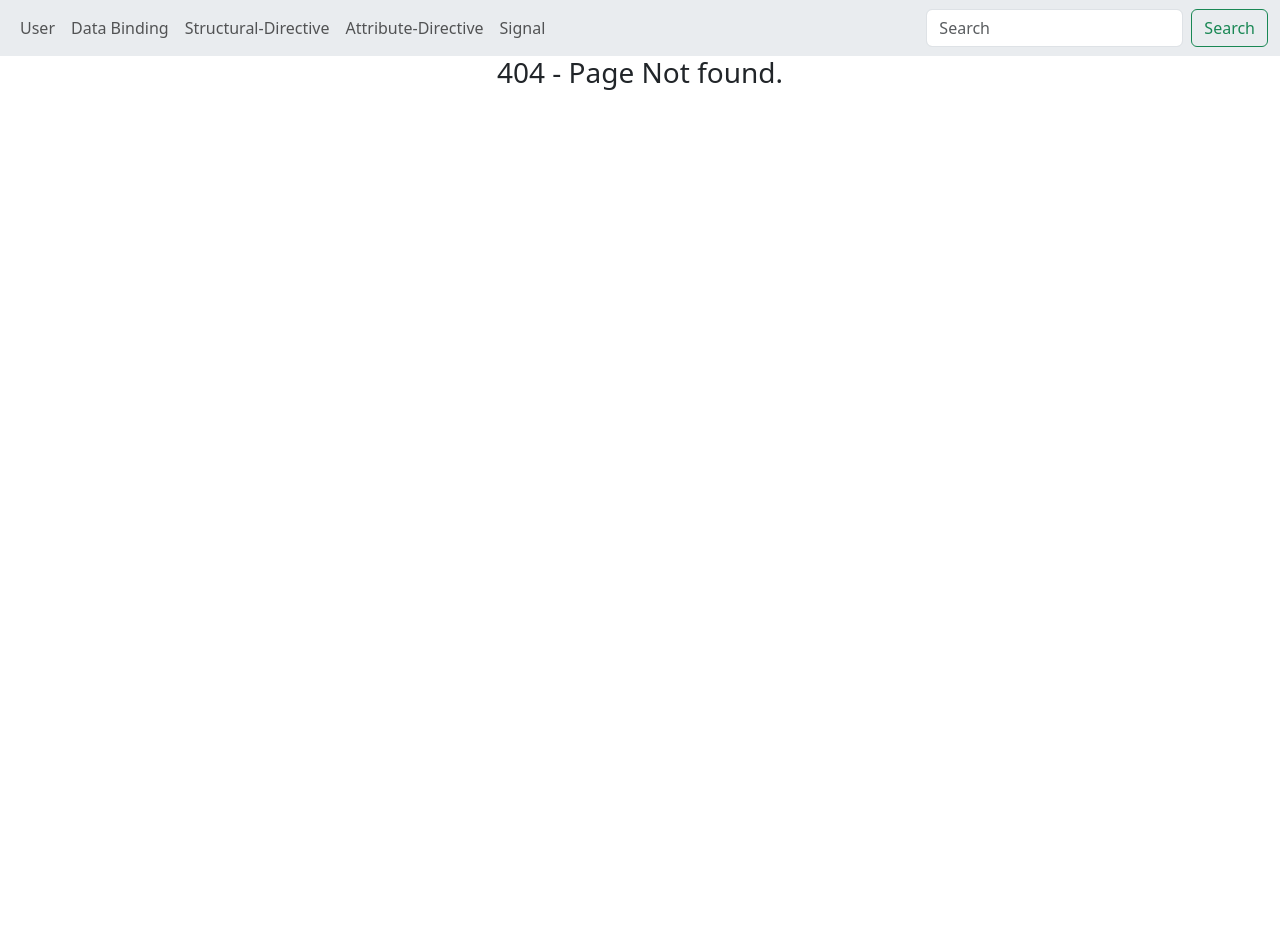
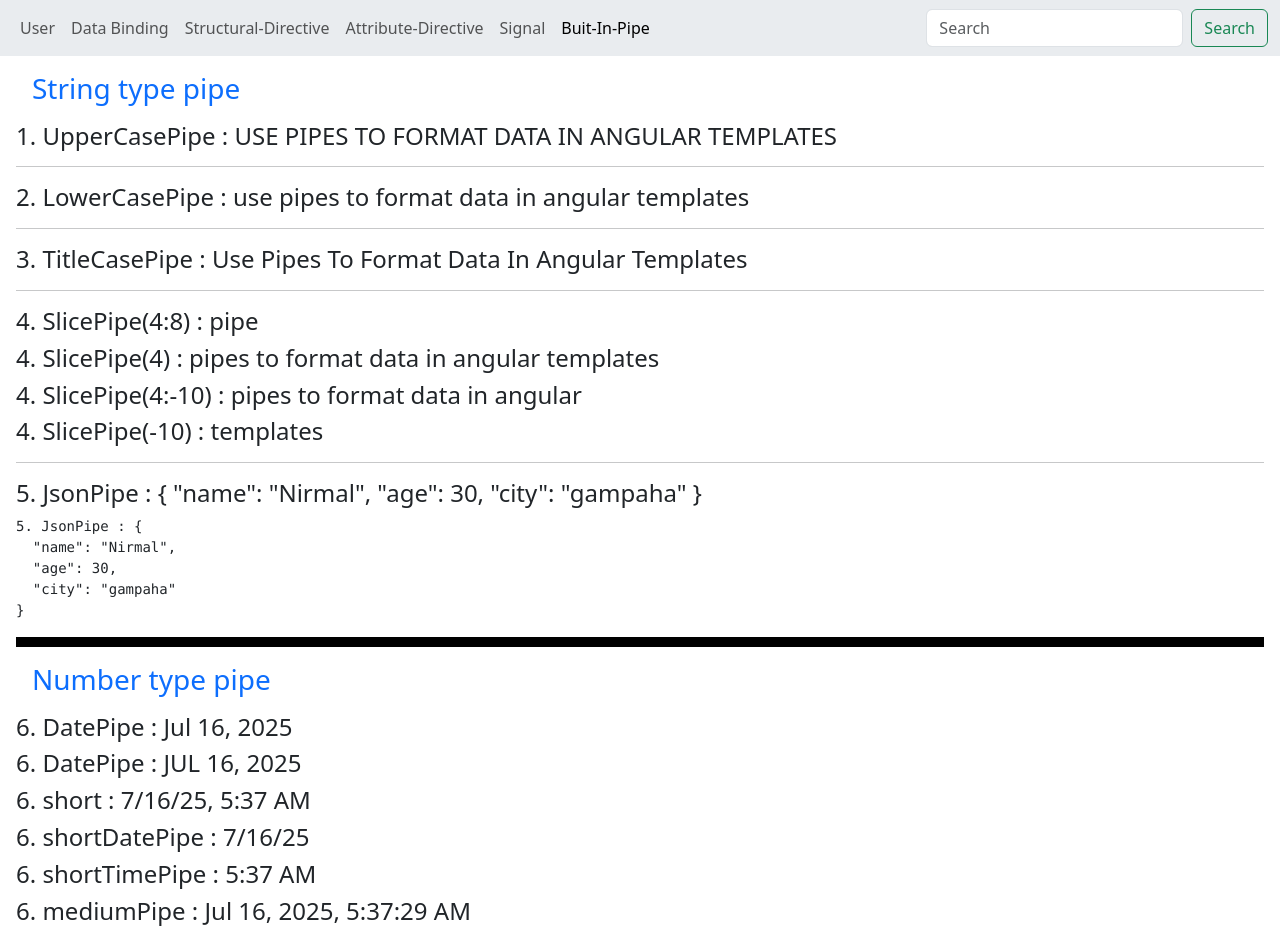
Before and after one commit to nirmal-404/Angular, an Angular app in the folder Angular/: page /built-in-pipe in a window 1280 px wide. Before the commit this address had no page. Shown: the top 936 px of the page. Before the commit the page ends 800 px from the top, so only its background shows below. Built offline with nearby package versions, Linux system fonts and the light colour scheme.

Commit message:
built in pipes

```diff
--- a/Angular/src/app/app.html
+++ b/Angular/src/app/app.html
@@ -49,6 +49,10 @@
                 <li class="nav-item">
                     <a class="nav-link" routerLinkActive="active" [routerLink]="['signal', ]">Signal</a>
                 </li>
+
+                <li class="nav-item">
+                    <a class="nav-link" routerLinkActive="active" [routerLink]="['built-in-pipe', ]">Buit-In-Pipe</a>
+                </li>
                 <!-- <li class="nav-item dropdown">
           <a class="nav-link dropdown-toggle" href="#" role="button" data-bs-toggle="dropdown" aria-expanded="false">
             Dropdown
--- a/Angular/src/app/app.routes.ts
+++ b/Angular/src/app/app.routes.ts
@@ -5,6 +5,7 @@ import { AttributeDirective } from './attribute-directive/attribute-directive';
 import { StructuralDirectives } from './structural-directives/structural-directives';
 import { PageNotFound } from './page-not-found/page-not-found';
 import { SignalLayout } from './signal-layout/signal-layout';
+import { BuiltInPipes } from './built-in-pipes/built-in-pipes';
 
 export const routes: Routes = [
     // {path : '', component: User},
@@ -14,5 +15,6 @@ export const routes: Routes = [
     {path : 'structural-directives', component: StructuralDirectives},
     {path : 'attribute-directives', component: AttributeDirective},
     {path : 'signal', component: SignalLayout},
+    {path : 'built-in-pipe', component: BuiltInPipes},
     {path : '**', component: PageNotFound},
 ];
--- /dev/null
+++ b/Angular/src/app/built-in-pipes/built-in-pipes.html
@@ -0,0 +1,54 @@
+<div class="m-3">
+
+    <div style="border-bottom: 10px solid black;">
+        <h3 class="text-primary m-3">String type pipe</h3>
+        <h4>1. UpperCasePipe : {{ angularPipes | uppercase}}</h4>
+        <hr>
+        <h4>2. LowerCasePipe : {{ angularPipes | lowercase}}</h4>
+        <hr>
+        <h4>3. TitleCasePipe : {{ angularPipes | titlecase}}</h4>
+        <hr>
+        <h4>4. SlicePipe(4:8) : {{angularPipes | slice : 4:8 }}</h4>
+        <h4>4. SlicePipe(4) : {{angularPipes | slice : 4 }}</h4>
+        <h4>4. SlicePipe(4:-10) : {{angularPipes | slice : 4:-10 }}</h4>
+        <h4>4. SlicePipe(-10) : {{angularPipes | slice : -10 }}</h4>
+        <hr>
+        <h4>5. JsonPipe : {{ personData | json }}</h4>
+        <pre>5. JsonPipe : {{ personData | json }}</pre>
+    </div>
+
+    <div style="border-bottom: 10px solid black;">
+        <h3 class="text-primary m-3">Number type pipe</h3>
+        <h4>6. DatePipe : {{currentDate | date}}</h4>
+        <h4>6. DatePipe : {{currentDate | date | uppercase}}</h4>
+        <h4>6. short : {{currentDate | date:'short'}}</h4>
+        <h4>6. shortDatePipe : {{currentDate | date:'shortDate'}}</h4>
+        <h4>6. shortTimePipe : {{currentDate | date:'shortTime'}}</h4>
+        <h4>6. mediumPipe : {{currentDate | date:'medium'}}</h4>
+        <h4>6. mediumDatePipe : {{currentDate | date:'mediumDate'}}</h4>
+        <h4>6. mediumTimePipe : {{currentDate | date:'mediumTime'}}</h4>
+        <hr>
+        <h4>7. DecimalPipe : {{ 3.141592653 | number:'1.4'}}</h4>
+        <h4>7. DecimalPipe : {{ 3.141592653 | number:'2.5'}}</h4>
+        <h4>7. DecimalPipe : {{ 3.14 | number:'2.5'}}</h4>
+        <hr>
+        <h4>8. PercentPipe {{ 0.25 | percent }}</h4>
+        <hr>
+        <h4>9. CurrencyPipe {{ 123.20 | currency }}</h4>
+        <h4>9. CurrencyPipe {{ 123.20 | currency : 'EUR' }}</h4>
+        <h4>9. CurrencyPipe {{ 123.20 | currency : 'LKR '}}</h4>
+        <hr>
+    </div>
+
+    <div style="border-bottom: 10px solid black;">
+        <h3 class="text-primary m-3">Async Pipe</h3>
+        <h4>10. AsyncPipe :
+            <ul>
+                @for(item of items | async; track item){
+                <li>{{ item }}</li>
+                }
+            </ul>
+
+        </h4>
+    </div>
+</div>
--- /dev/null
+++ b/Angular/src/app/built-in-pipes/built-in-pipes.ts
@@ -0,0 +1,25 @@
+import { CommonModule } from '@angular/common';
+import { Component } from '@angular/core';
+import { of } from 'rxjs';
+
+@Component({
+  selector: 'app-built-in-pipes',
+  imports: [
+    CommonModule
+  ],
+  templateUrl: './built-in-pipes.html',
+  styleUrl: './built-in-pipes.scss'
+})
+export class BuiltInPipes {
+  angularPipes : string = "use pipes to format data in angular templates";
+
+  personData = {
+    name : 'Nirmal',
+    age : 30,
+    city : "gampaha"
+  }
+
+  currentDate : Date = new Date();
+
+  items = of(['Apple', 'Banana', 'Mango'])
+}
--- a/Angular/src/app/user/user.ts
+++ b/Angular/src/app/user/user.ts
@@ -4,7 +4,9 @@ import { Router, RouterLink } from '@angular/router';
 
 @Component({
   selector: 'app-user',
-  imports: [RouterLink],
+  imports: [
+    // RouterLink
+  ],
   templateUrl: './user.html',
   styleUrl: './user.scss'
 })
```
Also changed, not shown: Angular/src/app/built-in-pipes/built-in-pipes.scss (added), 1 other file (tests, documents, lock files or other folders).
